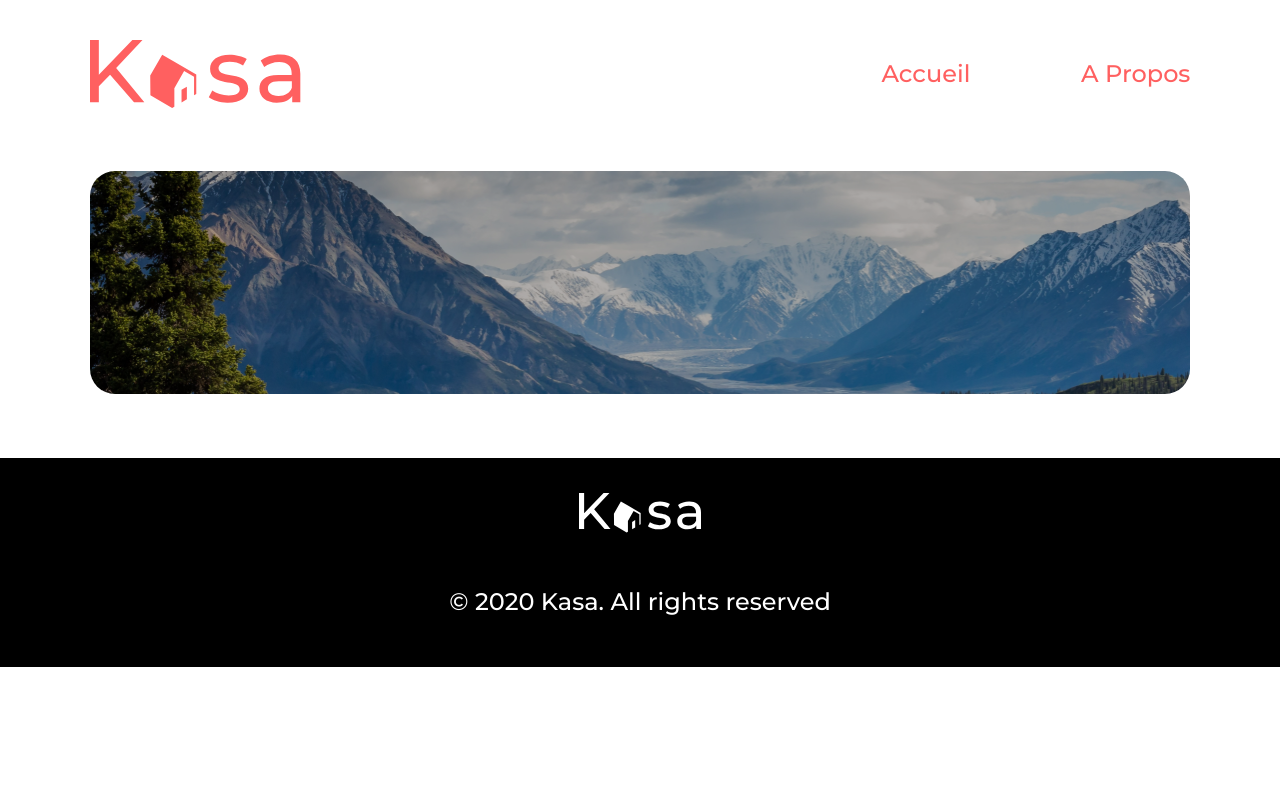
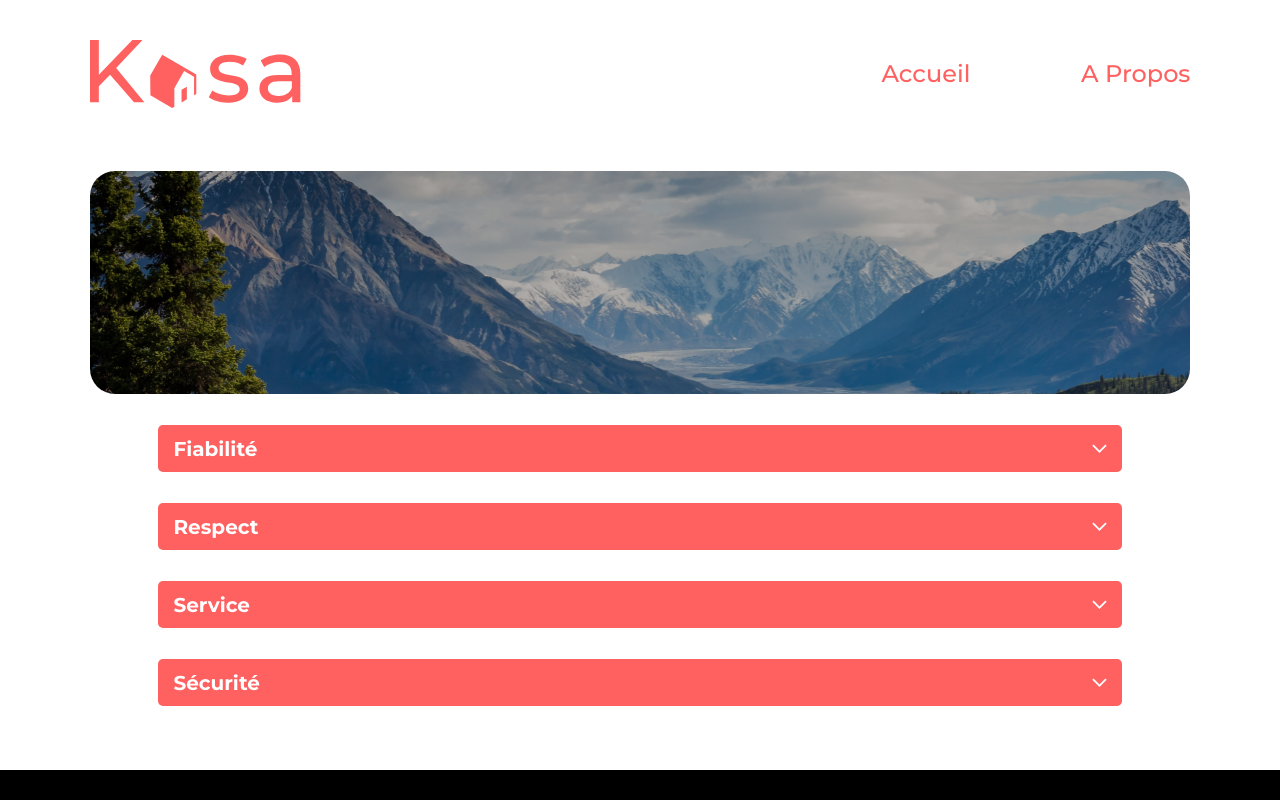
Before and after one commit to Abdelkrim31/kasa, a React (Create React App) app: page /about in a window 1280 px wide. Shown: the top 800 px of the page. Built offline with nearby package versions, Linux system fonts and the light colour scheme.

Commit message:
Collapse About

```diff
--- a/package.json
+++ b/package.json
@@ -8,6 +8,7 @@
     "@testing-library/user-event": "^13.5.0",
     "normalize.css": "^8.0.1",
     "prettier": "^2.7.1",
+    "prop-types": "^15.8.1",
     "react": "^18.2.0",
     "react-dom": "^18.2.0",
     "react-router-dom": "^6.4.2",
--- /dev/null
+++ b/src/components/Collapse/Collapse.jsx
@@ -0,0 +1,40 @@
+import React, { useState, useRef, useEffect } from "react"; //import des hooks de base react
+import "../../style/main.scss";
+import Chevron from "../../assets/images/vectorBas.svg";
+
+export default function Collapse(props) {
+	const [toggle, setToggle] = useState(false); // je définis le state du toggle (et false par défaut)
+	const [heightEl, setHeightEl] = useState(); // je définis le state de la hauteur du collapse
+
+	const toggleState = () => {
+		//je définis la fonction toggleState qui modifie la valeur toggle au clic
+		setToggle(!toggle);
+	};
+
+	const refHeight = useRef(); //récupère et conserve la valeur de hauteur du collapse déplié
+
+	useEffect(() => {
+		setHeightEl(`${refHeight.current.scrollHeight}px`); //useEffect s'éxécute au montage du composant, dans ce cas, il définit la hauteur du collapse déplié lors de sa première ouverture et la conserve dans refHeight
+	}, []);
+
+	return (
+		// affiche le collapse replié par défaut et l'ouvre au clic puis le referme au clic en faisant disparaitre le texte et le style
+		<div className={`collapse ${props.aboutStyle}`}>
+			<div onClick={toggleState} className="collapse__visible">
+				<h2>{props.aboutTitle}</h2>
+				<img
+					className={toggle ? "chevron rotated" : "chevron"}
+					src={Chevron}
+					alt="chevron"
+				/>
+			</div>
+			<div
+				ref={refHeight}
+				className={toggle ? "collapse__toggle animated" : "collapse__toggle"}
+				style={{ height: toggle ? `${heightEl}` : "0px" }}
+			>
+				<p aria-hidden={toggle ? "true" : "false"}>{props.aboutText}</p>
+			</div>
+		</div>
+	);
+}
--- /dev/null
+++ b/src/components/Collapse/_Collapse.scss
@@ -0,0 +1,70 @@
+.collapse {
+	width: 100%;
+	margin: 31px auto 0;
+
+	&__visible {
+		background: $primary-color;
+		color: $tertiary-color;
+		cursor: pointer;
+		display: flex;
+		justify-content: space-between;
+		align-items: center;
+		height: 47px;
+		padding: 7px 15px;
+		border-radius: 5px;
+		width: 100%;
+
+		h2 {
+			font-size: 20px;
+		}
+	}
+
+	&__toggle {
+		font-size: 18px;
+		font-style: normal;
+		font-weight: 400;
+		line-height: 142.6%;
+		opacity: 0;
+		color: $primary-color;
+		background: #f6f6f6;
+		border-radius: 5px;
+		transition: opacity 0.4s ease-in-out, height 0.4s 0.4s ease-in-out;
+
+		p {
+			margin: 0;
+			padding: 22px 15px;
+			pointer-events: none;
+			line-height: 1.3;
+		}
+	}
+}
+
+.animated {
+	opacity: 1;
+	transition: height 0.4s ease-in-out, opacity 0.4s 0.4s ease-in-out;
+}
+
+.chevron {
+	width: 15px;
+    transform: rotate(0deg);
+    transition: 0.4s 0.4s ease-in-out;
+}
+
+.rotated {
+	transform: rotate(180deg);
+	transition: 0.4s ease-in-out;
+}
+
+.about-style {
+	width: 87.5%;
+	display: flex;
+    flex-direction: column;
+    align-items: center;
+}
+
+.fiche-style {
+	margin-top: 31px;
+    display: flex;
+    flex-direction: column;
+    align-items: center;
+}
--- /dev/null
+++ b/src/datas/aboutArray.json
@@ -0,0 +1,18 @@
+[
+    {
+        "aboutTitle": "Fiabilité",
+        "aboutText": "Les annonces postées sur Kasa garantissent une fiabilité totale. Les photos sont conformes aux logements, et toutes les informations sont régulièrement vérifiées par nos équipes."
+    },
+    {
+        "aboutTitle": "Respect",
+        "aboutText": "La bienveillance fait partie des valeurs fondatrices de Kasa. Tout comportement discriminatoire ou de perturbation du voisinage entraînera une exclusion de notre plateforme."
+    },
+    {
+        "aboutTitle": "Service",
+        "aboutText": "Nos équipes se tiennent à votre disposition pour vous fournir une expérience parfaite. N'hésitez pas à nous contacter si vous avez la moindre question."
+    },
+    {
+        "aboutTitle": "Sécurité",
+        "aboutText": "La sécurité est la priorité de Kasa. Aussi bien pour nos hôtes que pour les voyageurs, chaque logement correspond aux critères de sécurité établis par nos services. En laissant une note aussi bien à l'hôte qu'au locataire, cela permet à nos équipes de vérifier que les standards sont bien respectés. Nous organisons également des ateliers sur la sécurité domestique pour nos hôtes."
+    }
+]
--- a/src/pages/About/About.jsx
+++ b/src/pages/About/About.jsx
@@ -1,15 +1,16 @@
 import React from "react";
 import AboutBanner from "../../components/AboutBanner/AboutBanner";
-
-
-
+import Collapse from "../../components/Collapse/Collapse"
+import aboutArray from "../../datas/aboutArray.json"  // j'ai créé un fichier JSON avec les données des collapses
 
 
 export default function About() {
 	return (
 		<div>
 			<AboutBanner />
-
+			{aboutArray.map((rule, id) => (
+				<Collapse key={id} aboutTitle={rule.aboutTitle} aboutText={rule.aboutText} aboutStyle="about-style" />
+			))}
 		</div>
 	);
 }
--- a/src/style/main.scss
+++ b/src/style/main.scss
@@ -7,6 +7,7 @@
 @import "../components/AboutBanner/AboutBanner";
 @import "../components/Banner/Banner";
 @import "../components/Cards/Card";
+@import "../components/Collapse/Collapse";
 @import "../components/Footer/Footer";
 @import "../components/Header/Header";
 @import "../components/Nav/Nav";
```
Also changed, not shown: src/style/App.scss (line endings or trailing spaces), 1 other file (tests, documents, lock files or other folders).
